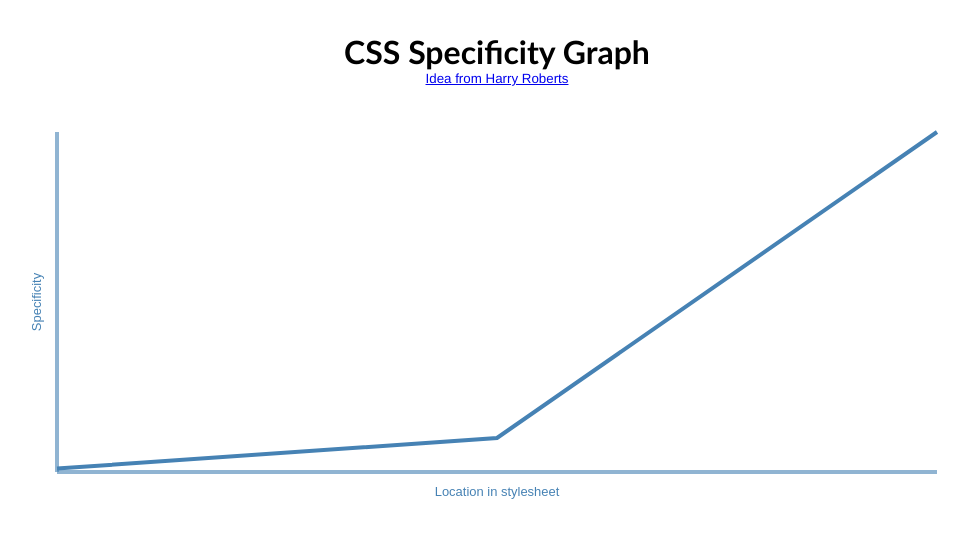
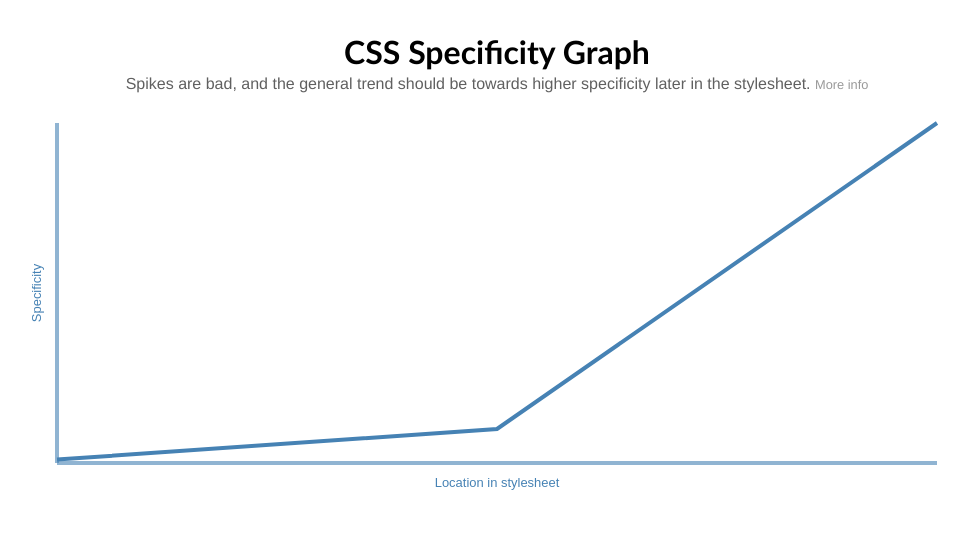
Before and after one commit to pocketjoso/specificity-graph, a website: page index.html in a window 1280 px wide. Shown: the whole page, without its empty margins (143-1112 px from the left). Drawn offline with Linux system fonts and the light colour scheme.

Commit message:
Added one line summary of what graph means

```diff
--- a/index.html
+++ b/index.html
@@ -2,6 +2,10 @@
 <html>
   <head>
     <meta charset='utf-8'>
+    <meta name='viewport' content='width=device-width, initial-scale=1.0' >
+
+    <title>Specificity Graph - Example</title>
+
     <style>
       * {
         padding: 0; margin: 0;
@@ -11,13 +15,25 @@
         font-size: 100%;
         font-family: 'Helvetica', sans-serif;
         padding-top: 2em;
+        padding-bottom: 1em;
       }
-      .main-header {
+      small {
+        font-size: 0.8em;
+      }
+      .abs-top-right {
+        position: absolute;
+        top: 0;
+        right: 0;
+      }
+      .center-wrapper {
         text-align: center;
-        margin-bottom: 1em;
       }
         .main-title {
           font-family: 'Gill sans', sans-serif;
+          margin-bottom: 4px;
+        }
+        .main-info {
+          color: #606060;
         }
         .main-header-link {
           text-decoration: none;
@@ -74,9 +90,9 @@
     </style>
   </head>
   <body>
-    <header class='main-header'>
+    <header class='main-header center-wrapper'>
       <h1 class='main-title'>CSS Specificity Graph</h1>
-      <small class="main-header-link"><a href='http://csswizardry.com/2014/10/the-specificity-graph/'/>Idea from Harry Roberts</a></small>
+      <p class="main-info">Spikes are bad, and the general trend should be towards higher specificity later in the stylesheet. <small><a class='main-header-link' href='http://csswizardry.com/2014/10/the-specificity-graph/'/>More info</a></small></p>
     </header>
 
     <svg class='vis js-graph' width='1000' height='400'>
```
Also changed, not shown: img/example-graph.png.
